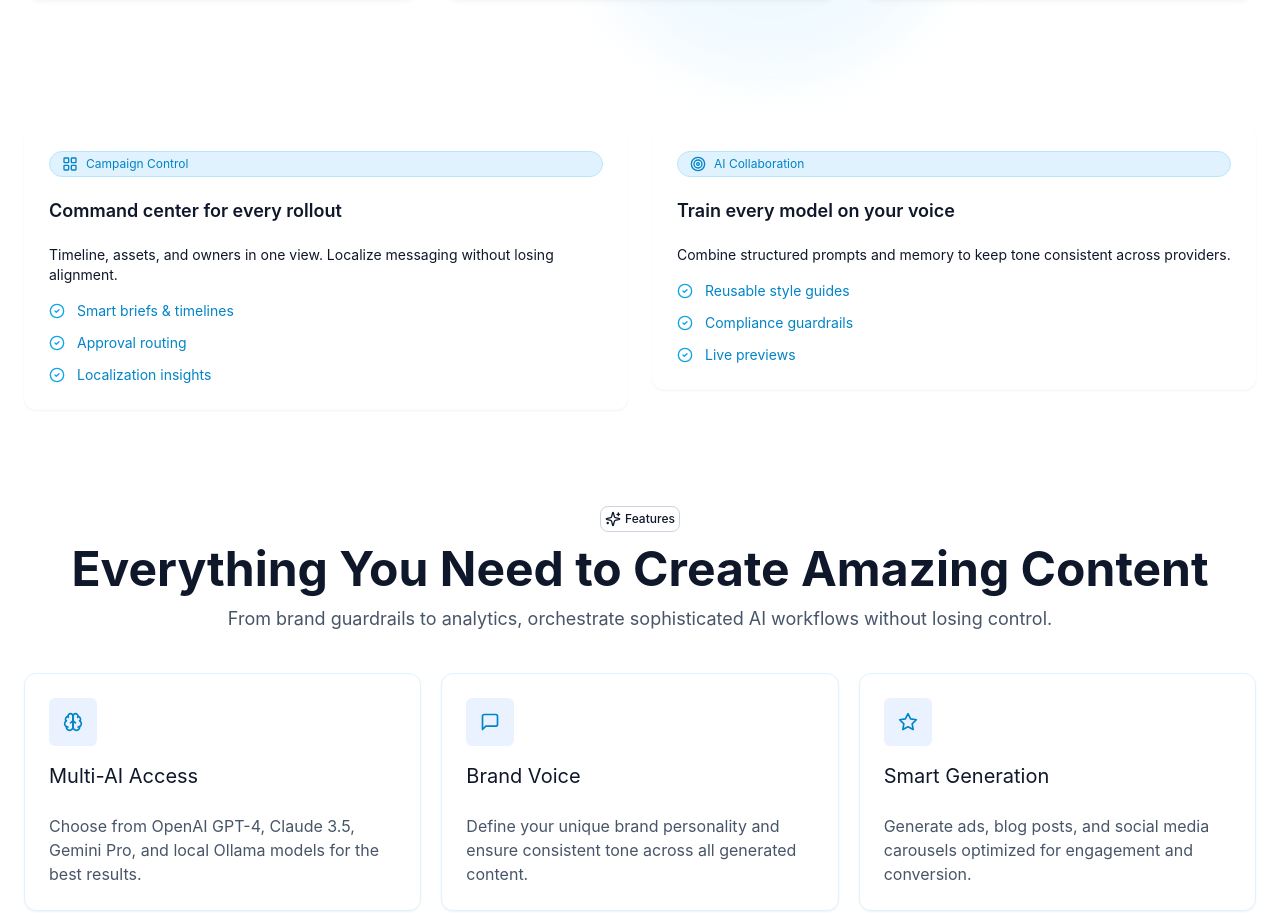
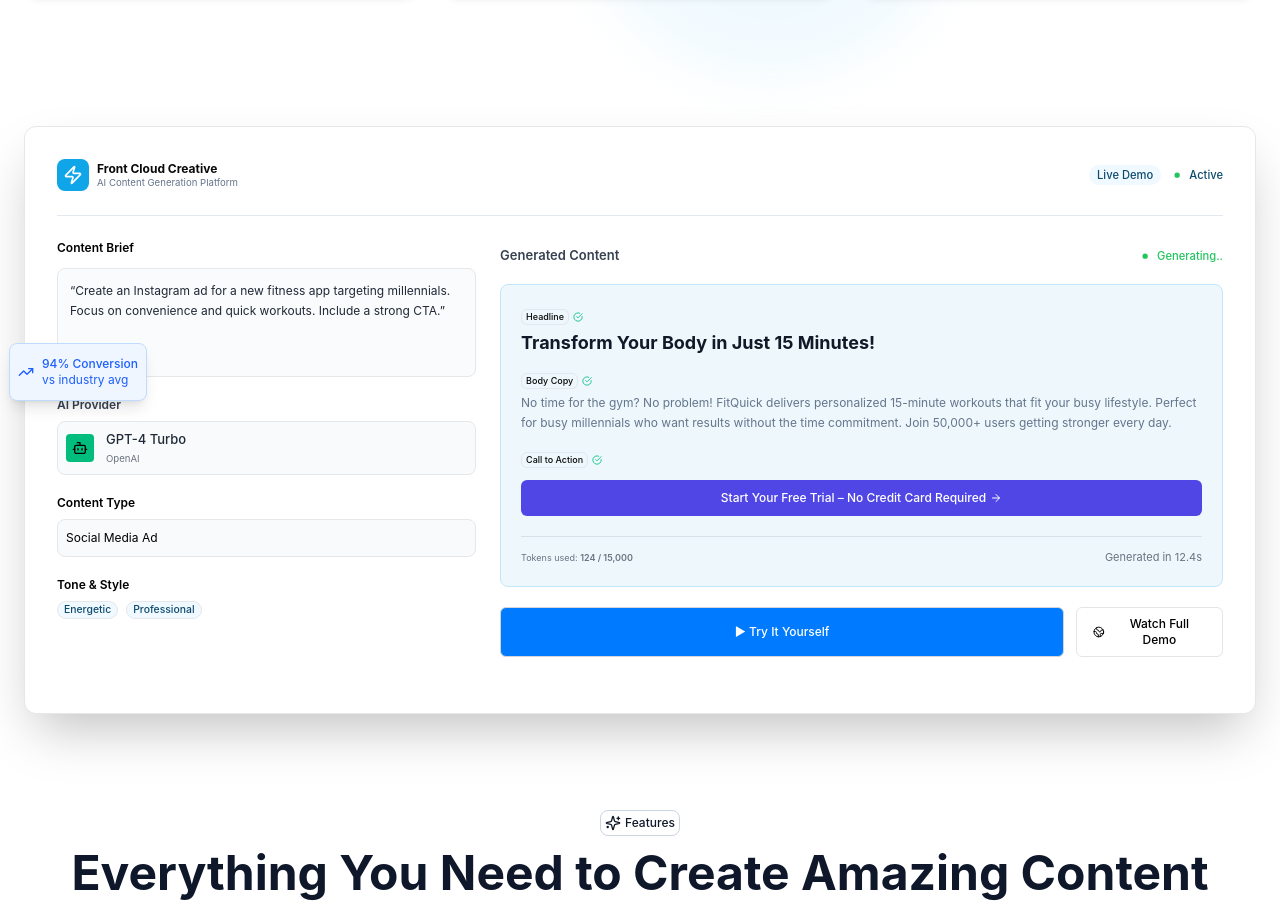
Before and after one commit to creator-cell/font-cloud-creative, a Next.js app in the folder apps/web/: page / in a window 1280 px wide. Shown: the part 1126-2039 px from the top of the page. Built offline with nearby package versions, Linux system fonts and the light colour scheme.

Commit message:
update third section ui

```diff
--- a/apps/web/components/landing/landing-page.tsx
+++ b/apps/web/components/landing/landing-page.tsx
@@ -39,6 +39,7 @@
 import WorkDemo from "../helpers/WorkDemo";
 import Features from "../helpers/Features";
 import PlatformOverview from "../helpers/PlatformOverview";
+import DemoSection from "../utils/DemoSection";
 
 const contentFilterOrder = ["copy", "product", "social"] as const;
 const speedFeatureIcons: LucideIcon[] = [Clock, Sparkles, Wand2];
@@ -339,7 +340,8 @@
         {/* 2nd one */}
 
         {/* 3rd */}
-        <motion.section className="grid gap-6 lg:grid-cols-2" {...fadeIn(0.1)}>
+        <DemoSection/>
+        {/* <motion.section className="grid gap-6 lg:grid-cols-2" {...fadeIn(0.1)}>
           {orchestrateCards.map(
             ({ badge, title, description, bullets, Icon }, index) => (
               <motion.div key={title} {...fadeIn(index * 0.2)}>
@@ -369,7 +371,7 @@
               </motion.div>
             )
           )}
-        </motion.section>
+        </motion.section> */}
         {/* 3rd */}
 
         {/* 4th  */}
--- /dev/null
+++ b/apps/web/components/utils/DemoSection.tsx
@@ -0,0 +1,223 @@
+"use client";
+
+import {
+  ArrowRight,
+  TrendingUp,
+  Zap,
+  CheckCircle,
+  Sparkles,
+  Dot,
+  Bot,
+  Globe2,
+} from "lucide-react";
+import React from "react";
+import { motion } from "framer-motion";
+import { Button } from "../ui/button";
+const DemoSection = () => {
+  const fadeIn = (delay = 0.1, offset = 40) => ({
+    initial: { opacity: 0, y: -offset },
+    whileInView: { opacity: 1, y: 0 },
+    transition: { duration: 0.6, ease: "easeOut", delay },
+    viewport: { once: false, amount: 0.3 },
+  });
+
+  const features = [
+    "Start with 15,000 free tokens",
+    "No credit card required",
+    "Access to all AI providers",
+    "Cancel anytime",
+  ];
+  return (
+    <div>
+      <motion.section {...fadeIn()}>
+        <div className="w-full max-w-7xl bg-white rounded-xl border border-gray-200 shadow-2xl w-hidden p-8">
+          {/* header */}
+          <div className="flex justify-between items-center mb-6">
+            {/* righthead */}
+            <div className="flex gap-2 items-center">
+              <div className="flex items-center justify-center rounded-lg bg-sky-500 p-1.5">
+                <Zap className="h-5 w-5 text-white" />
+              </div>
+              <div className="flex flex-col leading-tight">
+                <span className="text-[#0A0A0A] text-xs font-bold">
+                  Front Cloud Creative
+                </span>
+                <span className="text-[.60rem] text-[#64748B] ">
+                  AI Content Generation Platform
+                </span>
+              </div>
+            </div>
+            {/* lefthead */}
+            <div className="flex items-center ">
+              <div className="flex  ">
+                <span className="bg-[#f0f9ff] px-2 py-0.5 rounded-full text-[.70rem] text-[#0c4a6e] font-medium">
+                  Live Demo
+                </span>
+              </div>
+              <div className="flex items-center">
+                <span>
+                  <Dot className="w-8 h-auto text-green-500" />
+                </span>
+                <span className=" -ml-1 text-[.70rem] text-[#0c4a6e] font-medium">
+                  Active
+                </span>
+              </div>
+            </div>
+          </div>
+          <div className="flex border-t border-[#e1e8f0]">
+            {/* LEFT PANEL */}
+            <div className="w-full md:w-[38%] border-b md:border-b-0  border-gray-200 pr-6 py-6 space-y-5 bg-white">
+              {/* ho */}
+              <div className=" relative">
+                <h3 className="text-xs font-semibold text-black mb-3">
+                  Content Brief
+                </h3>
+                <div
+                  className="border border-gray-200 rounded-lg bg-[#fafbfc] p-3 text-xs text-gray-800
+                leading-relaxed pb-14"
+                >
+                  “Create an Instagram ad for a new fitness app targeting
+                  millennials. Focus on convenience and quick workouts. Include
+                  a strong CTA.”
+                </div>
+
+                {/* add */}
+                <div className="absolute -bottom-6 -left-12 bg-[#f0f6ff] rounded-lg px-2 py-3 flex items-center gap-2 shadow-lg border border-[#bfdcff]">
+                  <TrendingUp className="w-4 h-4 text-[#1c5ffc]" />
+                  <div className="flex flex-col">
+                    <span className="text-[#1c5ffc] font-medium text-xs">
+                      94% Conversion
+                    </span>
+                    <span className="text-[#1c5ffc] text-xs">
+                      vs industry avg
+                    </span>
+                  </div>
+                </div>
+                {/* add */}
+              </div>
+              {/* ho */}
+
+              <div>
+                <h3 className="text-xs font-semibold text-gray-700 mb-2">
+                  AI Provider
+                </h3>
+                <div className="flex items-center gap-3 border border-gray-200 rounded-lg p-2 bg-[#f9fafb] text-[13px]">
+                  <div className="bg-[#00bd7e] p-1.5 rounded-sm">
+                    <Bot className="text-black" size={16} />
+                  </div>
+                  <div>
+                    <p className="text-gray-800 font-medium">GPT-4 Turbo</p>
+                    <p className="text-gray-500 text-[0.60rem] mt-0.5">
+                      OpenAI
+                    </p>
+                  </div>
+                </div>
+              </div>
+
+              <div className="mt-1">
+                <h3 className="text-xs font-semibold text-black mb-2 ">
+                  Content Type
+                </h3>
+                <div className="border border-gray-200 rounded-lg bg-[#f9fafb] px-2 py-2.5 text-xs text-black">
+                  Social Media Ad
+                </div>
+              </div>
+
+              <div>
+                <h3 className="text-xs font-semibold text-black mb-2">
+                  Tone & Style
+                </h3>
+                <div className="flex gap-2 text-[.65rem]">
+                  <span className="border items-center border-gray-200 rounded-full bg-[#f0f9ff] font-medium px-1.5 text-[#0c4a6e]">
+                    Energetic
+                  </span>
+                  <span className="border border-gray-200 rounded-full bg-[#f0f9ff] font-medium text-[#0c4a6e] px-1.5">
+                    Professional
+                  </span>
+                </div>
+              </div>
+            </div>
+
+            {/* RIGHT PANEL */}
+            <div className="w-full md:w-[62%]  py-6">
+              <div className="flex items-center mb-3 justify-between">
+                <div className="text-[13px] font-semibold text-gray-700 ">
+                  Generated Content
+                </div>
+                <div className="flex items-center">
+                  <div>
+                    <Dot className="w-8 h-auto text-green-500" />
+                  </div>
+                  <div className="-ml-1 text-[.70rem] text-green-500 font-medium">
+                    Generating..
+                  </div>
+                </div>
+              </div>
+              <div className="bg-[#edf7fc] border border-[#c3e7fa] rounded-lg p-5 items-center">
+                <div className="flex items-center gap-1">
+                  <div className="text-[9px] text-[#0a0a0a]  font-medium  border border-[#e1e8f0]  text-center rounded-md px-1 items-center">
+                    Headline
+                  </div>
+                  <CheckCircle className="text-[#00bd7e] w-2.5 items-center" />
+                </div>
+                <h2 className="text-lg font-bold text-gray-900 mb-3">
+                  Transform Your Body in Just 15 Minutes!
+                </h2>
+
+                <div className="flex items-center gap-1">
+                  <div className="text-[9px] text-[#0a0a0a]  font-medium  border border-[#e1e8f0]  text-center rounded-md px-1 items-center">
+                    Body Copy
+                  </div>
+                  <CheckCircle className="text-[#00bd7e] w-2.5 items-center" />
+                </div>
+                <p className="text-xs text-[#65758c] mb-4 leading-relaxed">
+                  No time for the gym? No problem! FitQuick delivers
+                  personalized 15-minute workouts that fit your busy lifestyle.
+                  Perfect for busy millennials who want results without the time
+                  commitment. Join 50,000+ users getting stronger every day.
+                </p>
+
+                <div className="flex items-center gap-1">
+                  <div className="text-[9px] text-[#0a0a0a]  font-medium  border border-[#e1e8f0]  text-center rounded-md px-1 items-center">
+                    Call to Action
+                  </div>
+                  <CheckCircle className="text-[#00bd7e] w-2.5 items-center" />
+                </div>
+                <Button className="w-full bg-[#007bff] hover:bg-[#006ae0] text-white text-xs font-medium py-2.5 rounded-md mt-2">
+                  Start Your Free Trial – No Credit Card Required
+                  <ArrowRight className="ml-1 w-3 h-3 font-bold text-white" />
+                </Button>
+                <div className="border-t mt-5 border-[#dae0e7]"></div>
+
+                <div className="flex items-center mt-3 justify-between">
+                  <p className="text-[9px] text-gray-500 ">
+                    Tokens used:{" "}
+                    <span className="font-semibold">124 / 15,000</span>
+                  </p>
+                  <p className="text-[11px] text-gray-500 "> Generated in 12.4s</p>
+                </div>
+              </div>
+
+              <div className="flex flex-col md:flex-row gap-3 mt-5">
+                <Button
+                  variant="outline"
+                  className="border border-gray-300 bg-[#007bff] hover:bg-[#007bff] text-white text-xs
+                   w-full md:w-1/1 py-2 rounded-md"
+                >
+                  ▶ Try It Yourself
+                </Button>
+                <Button className="bg-transparent border hover:bg-[#edf5ff] text-black text-xs w-full md:w-1/4
+                py-2 rounded-md">
+                    <Globe2 className="w-3 h-3 mr-2"/>
+                  Watch Full Demo
+                </Button>
+              </div>
+            </div>
+          </div>
+        </div>
+      </motion.section>
+    </div>
+  );
+};
+
+export default DemoSection;
--- a/apps/web/components/utils/TransformYourContent.tsx
+++ b/apps/web/components/utils/TransformYourContent.tsx
@@ -77,6 +77,7 @@
                 <span className="text-gray-500 text-xs">Generated</span>
               </div>
             </div>
+
           </div>
         </div>
       </div>
```
Also changed, not shown: package.json (deleted, +0 -16 lines).
